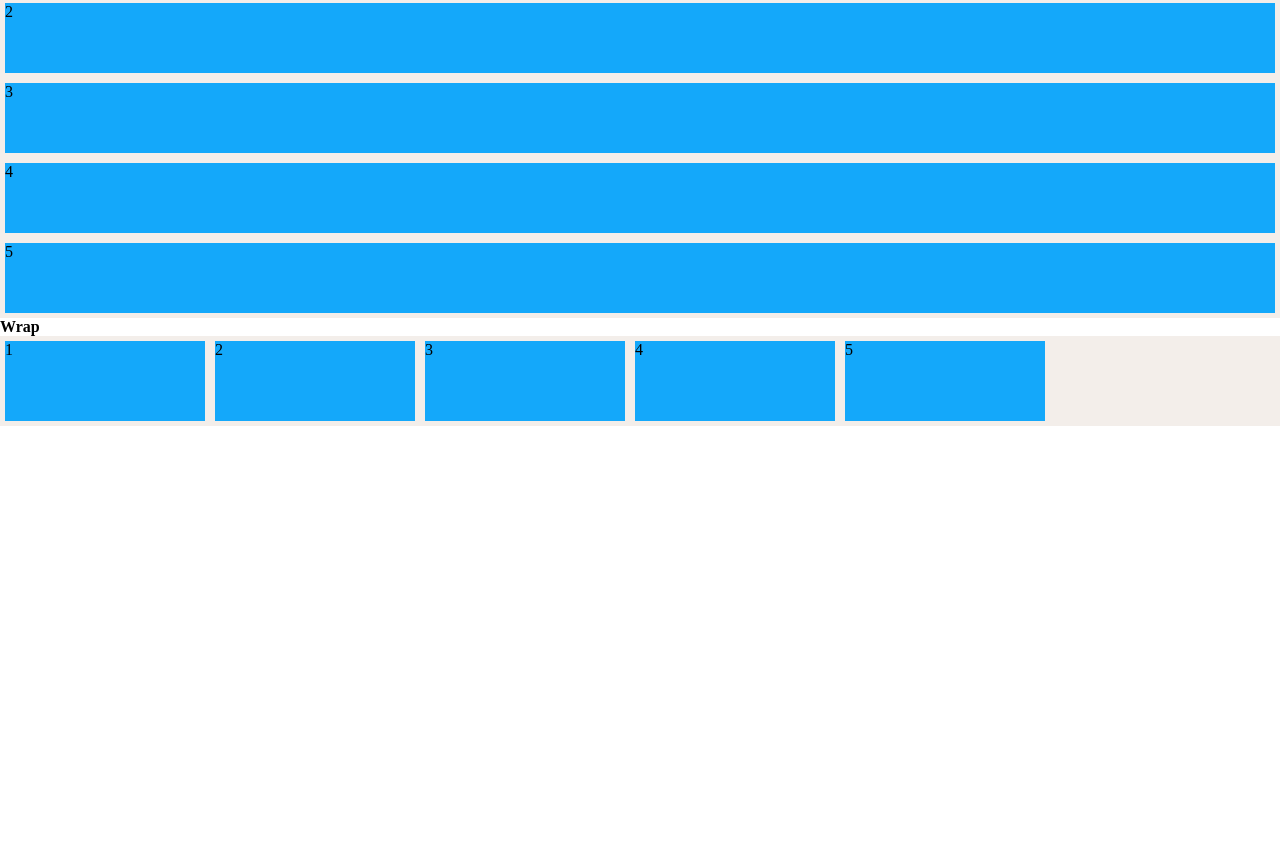
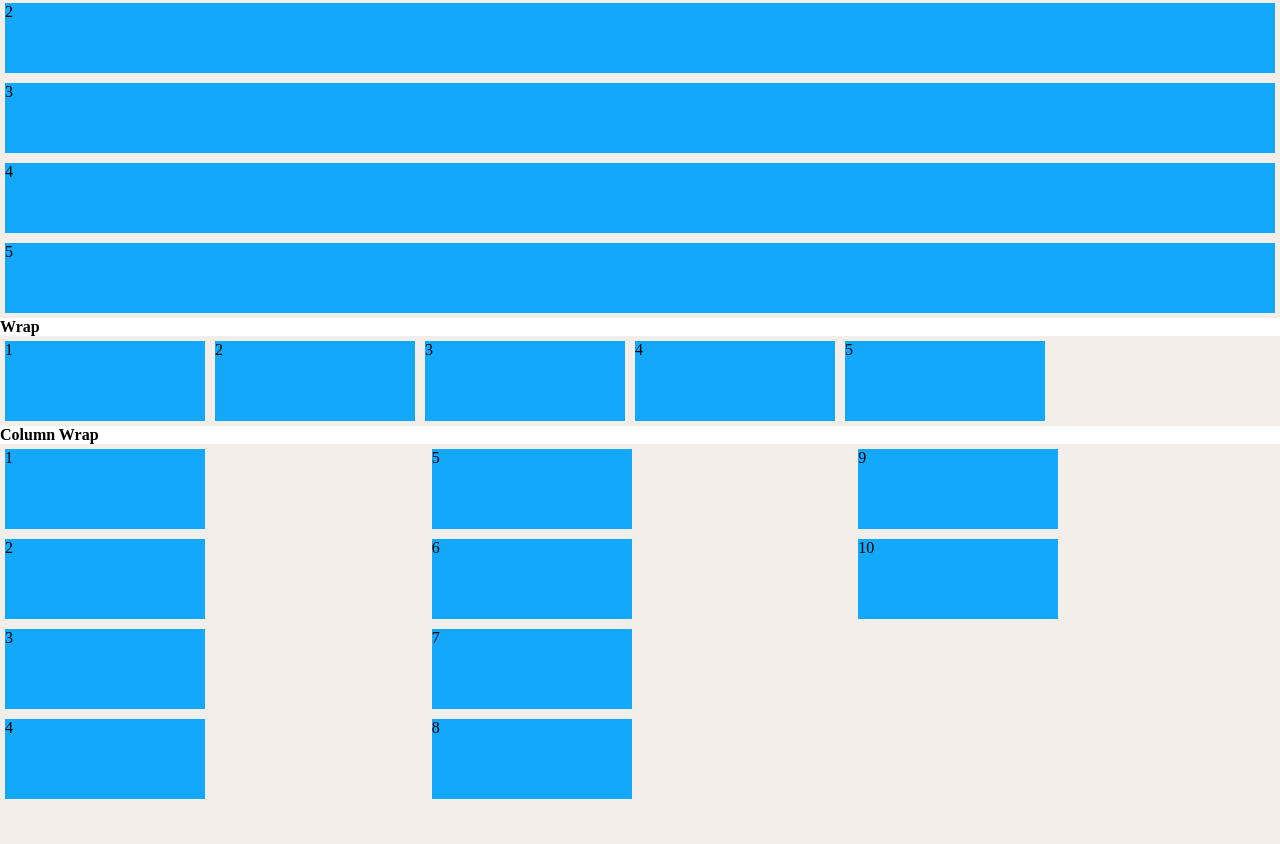
Before and after one commit to tuckpuck/flexbox_reference, a plain HTML site: page index.html in a window 1280 px wide. Shown: the part 296-1140 px from the top of the page. Before the commit the page ends 800 px from the top, so only its background shows below. Drawn offline with Linux system fonts and the light colour scheme.

Commit message:
added column-wrap flexbox layout

```diff
--- a/css/style.css
+++ b/css/style.css
@@ -6,9 +6,9 @@
 
 .menu-ul {
   list-style-type: none;
+  list-style-position: outside;
   background: #F3EEEA;
   display: flex;
-  list-style-position: outside;
   height: 80px;
 }
 
@@ -26,15 +26,27 @@
   height: inherit;
 }
 
+.ul-five {
+  flex-wrap: wrap !important;
+  flex-direction: column;
+  height: 400px;
+}
+
+.menu-item {
+  background: #14A8FA;
+  margin: 5px;
+}
+
 .menu-one, .menu-two, .menu-three {
-  margin: 5px;
-  background: #14A8FA;
   flex: 1 1 0;
 }
 
 .menu-four {
-  background: #14A8FA;
-  margin: 5px;
   width: 200px;
   height: 80px;
 }
+
+.menu-five {
+  width: 200px;
+  height: 80px;
+}
--- a/index.html
+++ b/index.html
@@ -51,6 +51,22 @@
       </ul>
     </div>
 
+        <div class="menu-container container-five">
+          <h4 class="menu-title title-five">Column Wrap</h4>
+          <ul class="menu-ul ul-five">
+            <li class="menu-item menu-five item-1">1</li>
+            <li class="menu-item menu-five item-2">2</li>
+            <li class="menu-item menu-five item-3">3</li>
+            <li class="menu-item menu-five item-4">4</li>
+            <li class="menu-item menu-five item-5">5</li>
+            <li class="menu-item menu-five item-6">6</li>
+            <li class="menu-item menu-five item-7">7</li>
+            <li class="menu-item menu-five item-8">8</li>
+            <li class="menu-item menu-five item-9">9</li>
+            <li class="menu-item menu-five item-10">10</li>
+          </ul>
+        </div>
+
 </body>
 <script src="js/js.js"></script>
 </html>
```
